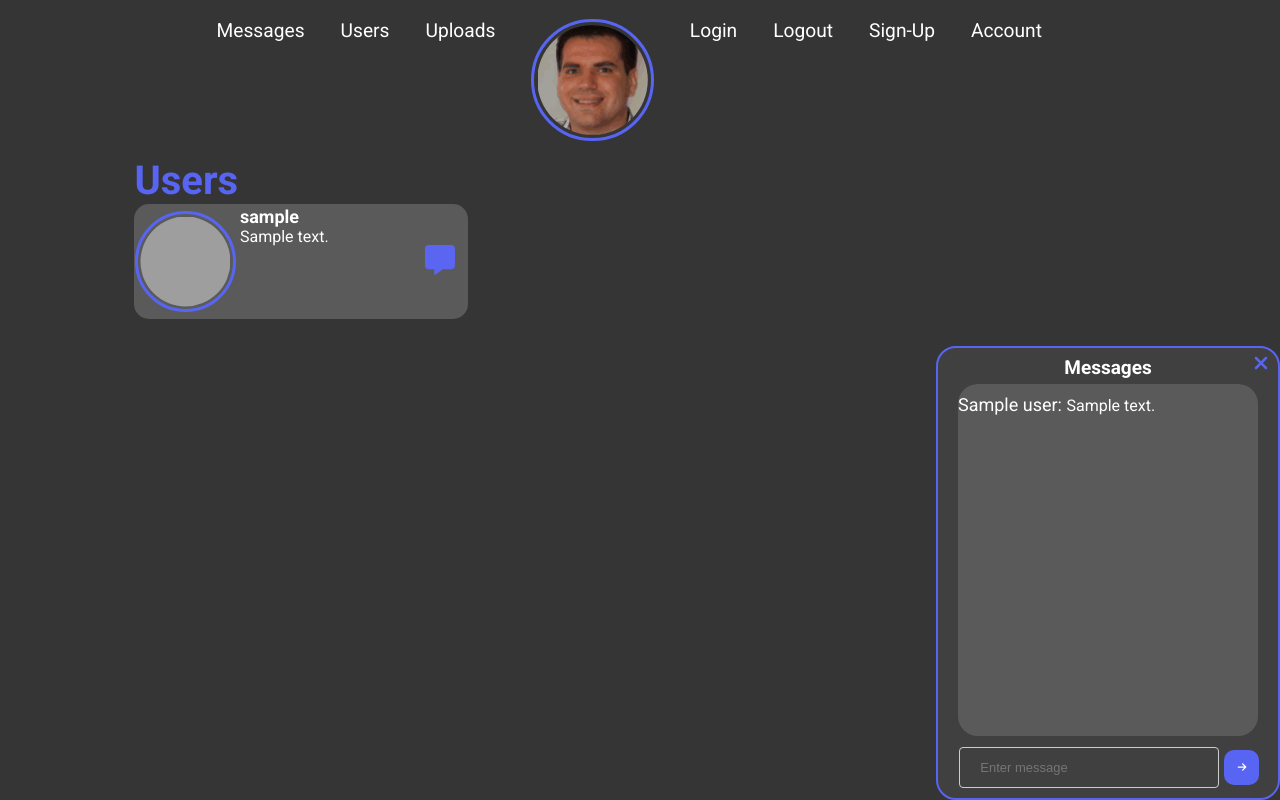
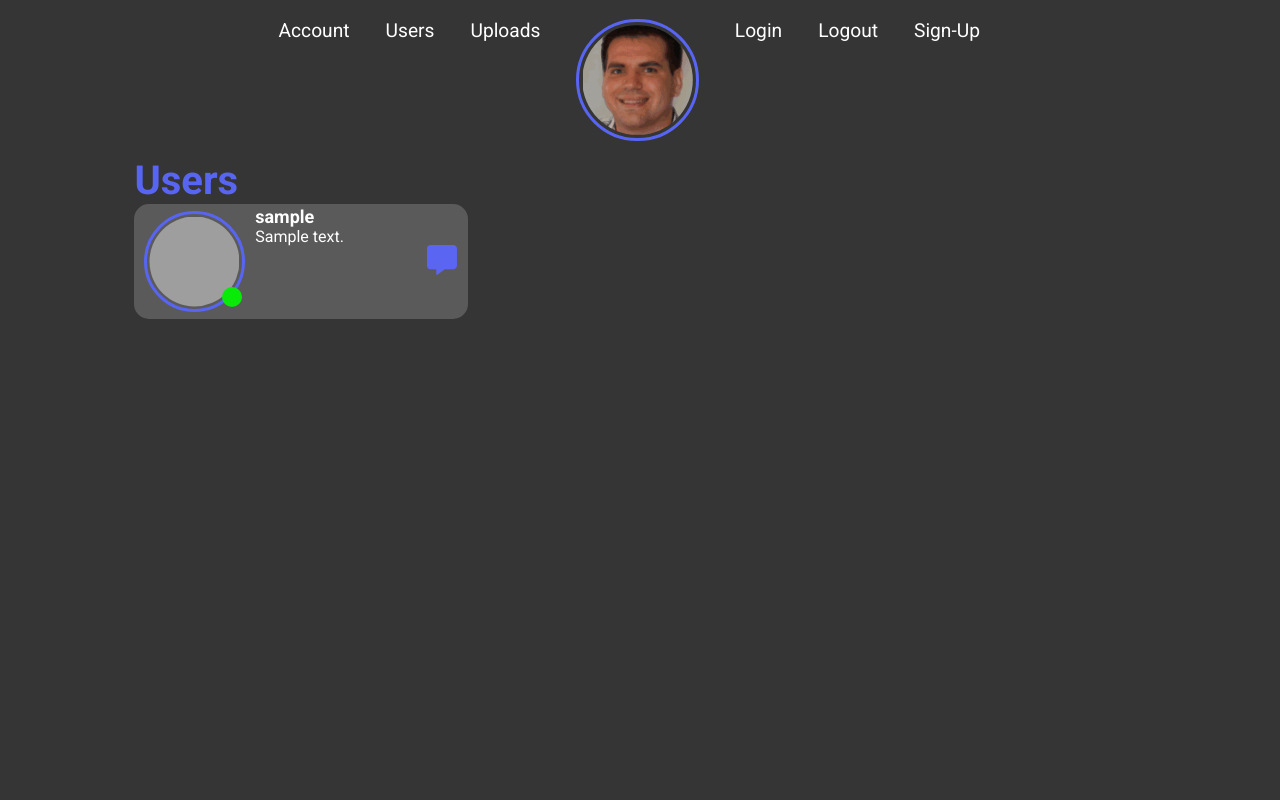
Before and after one commit to Technocat44/Web-App-JWRD, a Flask app: template webapp/templates/users.html in a window 1280 px wide. Run offline with Flask 2, Linux system fonts and the light colour scheme; the template is opened without the code that fills it: most values are stand-ins (such as "Sample title", 1, 10 or a date in 2020); grey boxes are pictures that could not be loaded.

Commit message:
some work

```diff
--- a/server.py
+++ b/server.py
@@ -13,7 +13,7 @@ app = create_app()
 app.register_blueprint(views.viewer, url_prefix='/')
 app.register_blueprint(auth.auther, url_prefix='/')
 app.register_blueprint(upload.uploader, url_prefix='/')
-app.register_blueprint(messages.messager, url_prefix='/')
+# app.register_blueprint(messages.messager, url_prefix='/')
 app.register_blueprint(users.usersGiver, url_prefix='/')
 app.register_blueprint(account.accounter, url_prefix='/')
 app.register_blueprint(websockets.websocker, url_prefix='/ws')
--- a/webapp/static/css/style.css
+++ b/webapp/static/css/style.css
@@ -281,15 +281,35 @@ input[type="email"] {
   /* margin-top: 8px; */
 }
 
+.userCard_top {
+  width: 100%;
+}
+
+.onlineDiv {
+  margin-top: 60%;
+  margin-left: -20%;
+}
+
+.onlineStatus_on {
+  width: 20px;
+  height: 20px;
+  background-color: rgb(9, 234, 9);
+  border-radius: 100%;
+  bottom: 100px;
+}
+
 .userCard_top_name {
   font-weight: bold;
   margin-left: 4px;
   margin-top: 2px;
   font-size: 18px;
+  /* height: 20%; */
+  width: 100%;
 }
 
 .userCard_description {
   width: 100%;
+  height: 100%;
   margin-left: 4px;
 }
 
@@ -303,7 +323,7 @@ input[type="email"] {
   bottom: 0;
   border-radius: 20px;
   z-index: 50;
-  display: flex;
+  display: None;
   flex-direction: column;
 }
 
--- /dev/null
+++ b/webapp/static/state.js
@@ -0,0 +1,29 @@
+function get_chat_history() {
+   const request = new XMLHttpRequest()
+   request.onreadystatechange = function () {
+      if (this.readyState === 4 && this.status === 200) {
+         // const messages = JSON.parse(this.response)
+         // for (const message of messages) {
+         //    addMessage(message)
+         // }
+         console.log('received back!')
+      }
+   }
+   request.open('GET', '/fetchMessages')
+   request.send()
+}
+
+function openMessages() {
+   var x = document.getElementById('messageWindow')
+   x.style.display = 'flex'
+}
+
+function handleOpen() {
+   get_chat_history()
+   openMessages()
+}
+
+function closeMessages() {
+   var x = document.getElementById('messageWindow')
+   x.style.display = 'none'
+}
--- a/webapp/templates/base.html
+++ b/webapp/templates/base.html
@@ -16,14 +16,14 @@
   <body>
     <div class="navbar">
       <ul class="navbar_list">
-        <li class="navbar_list_button"><a class="navbar_list_button_link regulatedWidth" href="/message">Messages</a></li>
+        <!-- <li class="navbar_list_button"><a class="navbar_list_button_link regulatedWidth" href="/message">Messages</a></li> -->
+        <li class="navbar_list_button"><a class="navbar_list_button_link regulatedWidth" href="/account">Account</a></li>
         <li class="navbar_list_button"><a class="navbar_list_button_link regulatedWidth" href="/users">Users</a></li>
         <li class="navbar_list_button"><a class="navbar_list_button_link regulatedWidth" href="/upload">Uploads</a></li>
         <li class="navbar_list_home navbar_list_button"><a href="/"><img class="navbar_list_home_image navbar_list_button_link" src="../static/assets/jesseGif.gif" alt="Home"></a></li>
         <li class="navbar_list_button"><a class="navbar_list_button_link regulatedWidth" href="/login">Login</a></li>
         <li class="navbar_list_home navbar_list_button"><a class="navbar_list_button_link regulatedWidth" href="/logout">Logout</a></li>
         <li class="navbar_list_button"><a class="navbar_list_button_link regulatedWidth" href="/sign-up">Sign-Up</a></li>
-        <li class="navbar_list_button"><a class="navbar_list_button_link regulatedWidth" href="/account">Account</a></li>
       </ul>
     </div>
     {% with messages = get_flashed_messages(with_categories=true) %}
--- a/webapp/templates/users.html
+++ b/webapp/templates/users.html
@@ -1,14 +1,18 @@
 {% extends "base.html" %} {% block title %}Users{% endblock %} {% block
 content%}
+
+<script src="../static/state.js"></script>
+
 <div class="users">
    <form action="{{ url_for('users.handleMessageForm') }}" method="post">
-      <div class="messageWindow">
+      <div class="messageWindow" id = 'messageWindow'>
          <div class="messageWindow_top">
             <div class="messageWindow_top_exitButton">
                <img
                   class="messageWindow_top_exitButton_svg"
                   src="../static/assets/xmark-solid.svg"
                   alt="X"
+                  onclick="closeMessages()"
                />
             </div>
             <h2 class="messageWindow_top_title">Messages</h2>
@@ -56,6 +60,9 @@ content%}
                src="{{user['profilePic']}}"
                alt="avatar"
             />
+            <div class="onlineDiv">
+               <div class="onlineStatus_on"></div>
+            </div>
          </div>
          <div class="userCard_main">
             <div class="userCard_top">
@@ -64,7 +71,7 @@ content%}
             <div class="userCard_description">{{user['description']}}</div>
          </div>
          <div class="userCard_buttons">
-            <div class="svg_div">
+            <div class="svg_div" onclick="handleOpen()">
                <img
                   src="../static/assets/message-solid.svg"
                   class="userCard_buttons_svg"
--- a/webapp/users.py
+++ b/webapp/users.py
@@ -1,3 +1,4 @@
+import json
 from flask import Blueprint, render_template,request, flash, session, blueprints
 from webapp.database import get_all_users
 
@@ -37,3 +38,8 @@ def allUsers():
 @usersGiver.route('/handleMessage', methods = ["POST"])
 def handleMessageForm():
     return
+
+@usersGiver.route('/fetchMessages')
+def fetchMessages():
+    # print('abcd')
+    return json.dumps({'1':2})
```
Also changed, not shown: webapp/database.py (+12 -0 lines).
